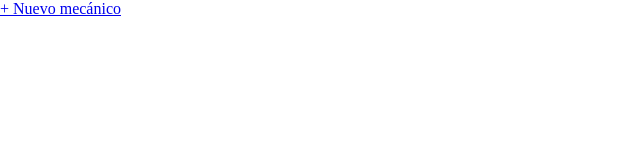
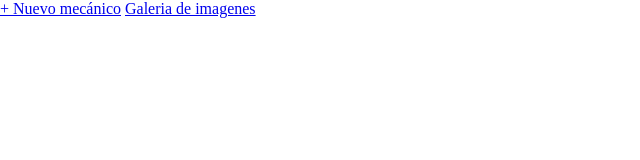
Before and after one commit to Paul-code-available/taller-mecanico, a plain HTML site: page index.html in a window 1280 px wide. Shown: the whole page, without its empty margins (0-640 px from the left). Drawn offline with Linux system fonts and the light colour scheme.

Commit message:
feat: add link to gallery images

```diff
--- a/index.html
+++ b/index.html
@@ -10,5 +10,7 @@
 
     <a href="pages/mechanic-registration-form.html">+ Nuevo mecánico</a>
 
+    <a href="pages/gallery.html">Galeria de imagenes</a>
+
 </body>
 </html>
```
